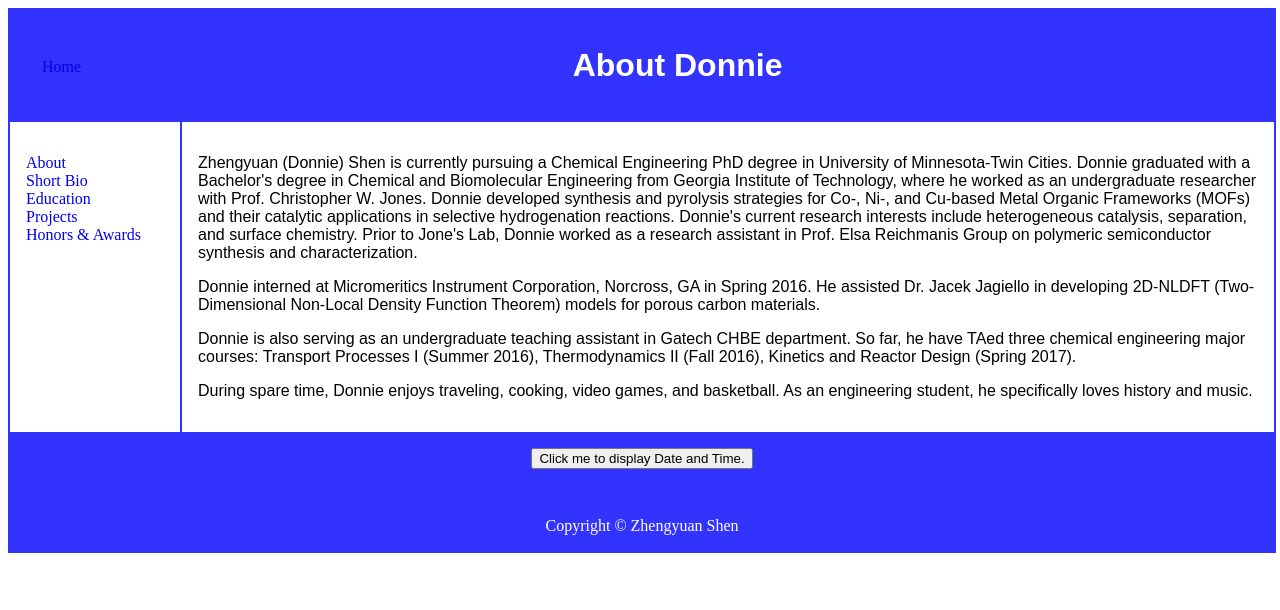
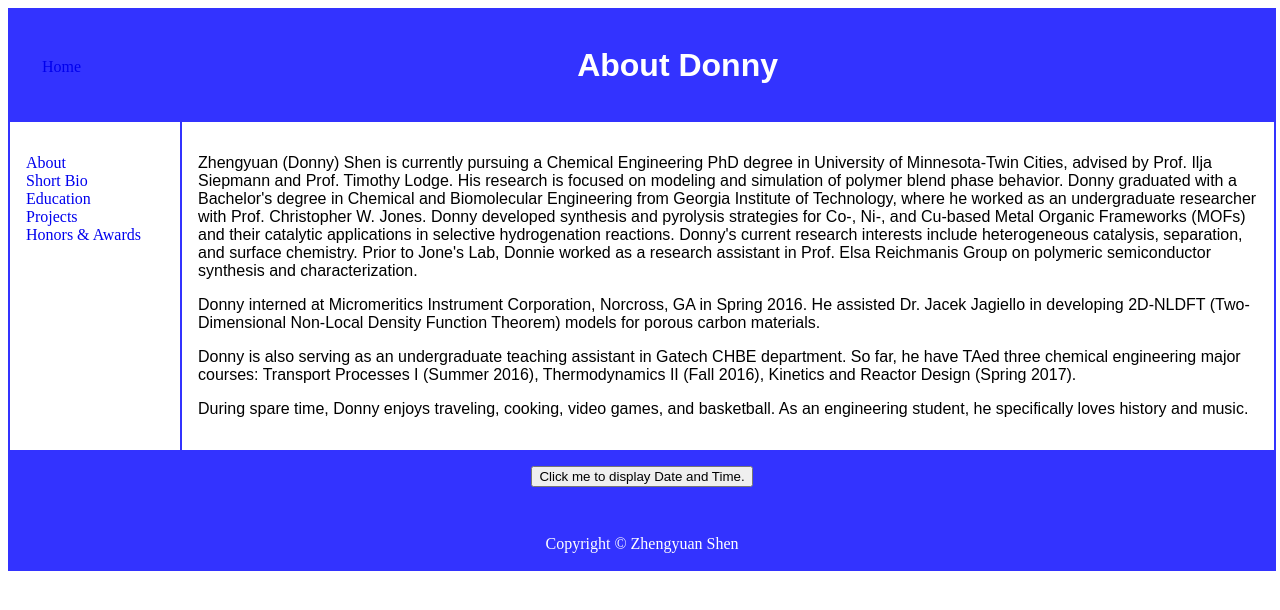
Before and after one commit to donshen/donshen.github.io, a Jekyll site: the page about/Short Bio.html, which Jekyll copies as it is, in a window 1280 px wide. Shown: the top 610 px of the page. Built offline with Jekyll 4.4.1, drawn with Linux system fonts in a browser that asks for light colours.

Commit message:
Update Short Bio.html

```diff
--- a/about/Short Bio.html
+++ b/about/Short Bio.html
@@ -46,7 +46,7 @@ article {
              shen.github.io" class="fa fa-home" aria-hidden="true">Home</a>
   </ul>
 </nav>
-   <h1 style="font-family:arial;">About Donnie</h1>
+   <h1 style="font-family:arial;">About Donny</h1>
 </header>
 
 <nav>
@@ -61,14 +61,14 @@ article {
 
 <article>
   <p style="font-family:arial;">
-    Zhengyuan (Donnie) Shen is currently pursuing a Chemical Engineering PhD degree in University of Minnesota-Twin Cities.
-    Donnie graduated with a Bachelor's degree in Chemical and Biomolecular Engineering from Georgia Institute of Technology, where he worked as an undergraduate researcher
-    with Prof. Christopher W. Jones. Donnie developed synthesis and pyrolysis strategies for Co-, Ni-, and Cu-based Metal Organic Frameworks (MOFs) and their catalytic applications
-    in selective hydrogenation reactions. Donnie's current research interests include heterogeneous catalysis, separation, and surface chemistry. Prior to Jone's Lab, Donnie worked
+    Zhengyuan (Donny) Shen is currently pursuing a Chemical Engineering PhD degree in University of Minnesota-Twin Cities, advised by Prof. Ilja Siepmann and Prof. Timothy Lodge. His research is focused on modeling and simulation of polymer blend phase behavior.
+    Donny graduated with a Bachelor's degree in Chemical and Biomolecular Engineering from Georgia Institute of Technology, where he worked as an undergraduate researcher
+    with Prof. Christopher W. Jones. Donny developed synthesis and pyrolysis strategies for Co-, Ni-, and Cu-based Metal Organic Frameworks (MOFs) and their catalytic applications
+    in selective hydrogenation reactions. Donny's current research interests include heterogeneous catalysis, separation, and surface chemistry. Prior to Jone's Lab, Donnie worked
     as a research assistant in Prof. Elsa Reichmanis Group on polymeric semiconductor synthesis and characterization.</p>
-  <p style="font-family:arial;">Donnie interned at Micromeritics Instrument Corporation, Norcross, GA in Spring 2016. He assisted Dr. Jacek Jagiello in developing 2D-NLDFT (Two-Dimensional Non-Local Density Function Theorem) models for porous carbon materials. </p>
-  <p style="font-family:arial;">Donnie is also serving as an undergraduate teaching assistant in Gatech CHBE department. So far, he have TAed three chemical engineering major courses: Transport Processes I (Summer 2016), Thermodynamics II (Fall 2016), Kinetics and Reactor Design (Spring 2017). </p>
-  <p style="font-family:arial;">During spare time, Donnie enjoys traveling, cooking, video games, and basketball. As an engineering student, he specifically loves history and music.
+  <p style="font-family:arial;">Donny interned at Micromeritics Instrument Corporation, Norcross, GA in Spring 2016. He assisted Dr. Jacek Jagiello in developing 2D-NLDFT (Two-Dimensional Non-Local Density Function Theorem) models for porous carbon materials. </p>
+  <p style="font-family:arial;">Donny is also serving as an undergraduate teaching assistant in Gatech CHBE department. So far, he have TAed three chemical engineering major courses: Transport Processes I (Summer 2016), Thermodynamics II (Fall 2016), Kinetics and Reactor Design (Spring 2017). </p>
+  <p style="font-family:arial;">During spare time, Donny enjoys traveling, cooking, video games, and basketball. As an engineering student, he specifically loves history and music.
    </article>
 
 <footer><!DOCTYPE html>
```
